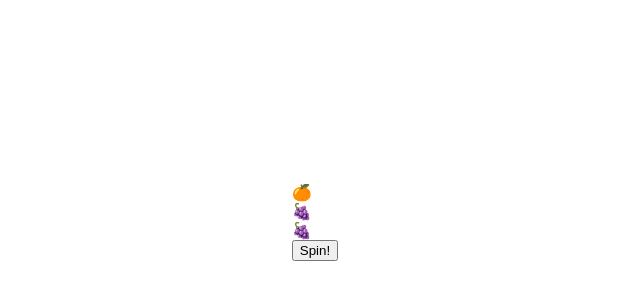
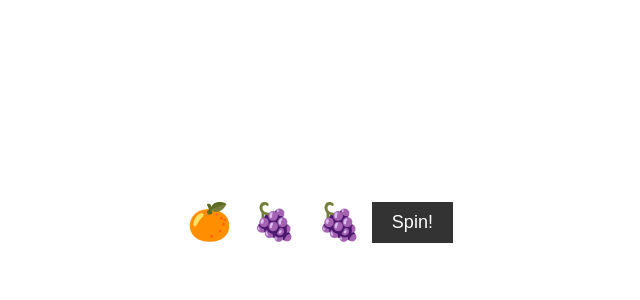
Before and after one commit to APToons/hello-world, a Next.js app: page / in a window 1280 px wide. Shown: the part 186-486 px from the top of the page, without its empty margins (325-965 px from the left). Built offline with nearby package versions, Linux system fonts and the light colour scheme.

Commit message:
Update SlotMachine.js

```diff
--- a/pages/SlotMachine.js
+++ b/pages/SlotMachine.js
@@ -22,11 +22,17 @@ const SlotMachine = ({ numSlots, slotValues, spinTime }) => {
   }, [spinTime]);
 
   return (
-    <div>
-      {slots.map((slot, index) => (
-        <div key={index}>{slot}</div>
-      ))}
-      <button onClick={spin}>Spin!</button>
+    <div className="SlotMachine">
+      <div className="SlotMachine-slots">
+        {slots.map((slot, index) => (
+          <div key={index} className="SlotMachine-slot">
+            {slot}
+          </div>
+        ))}
+      </div>
+      <button className="SlotMachine-button" onClick={spin}>
+        Spin!
+      </button>
     </div>
   );
 };
```
